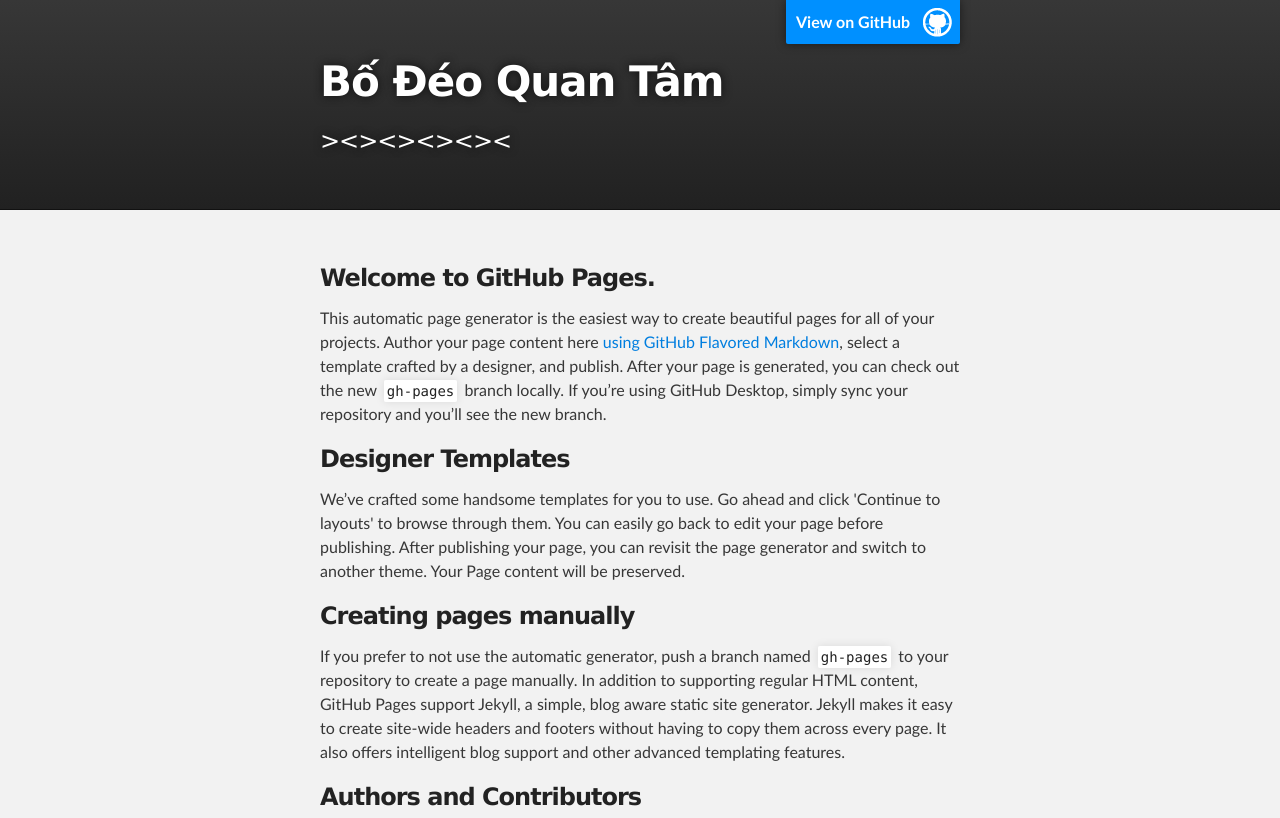
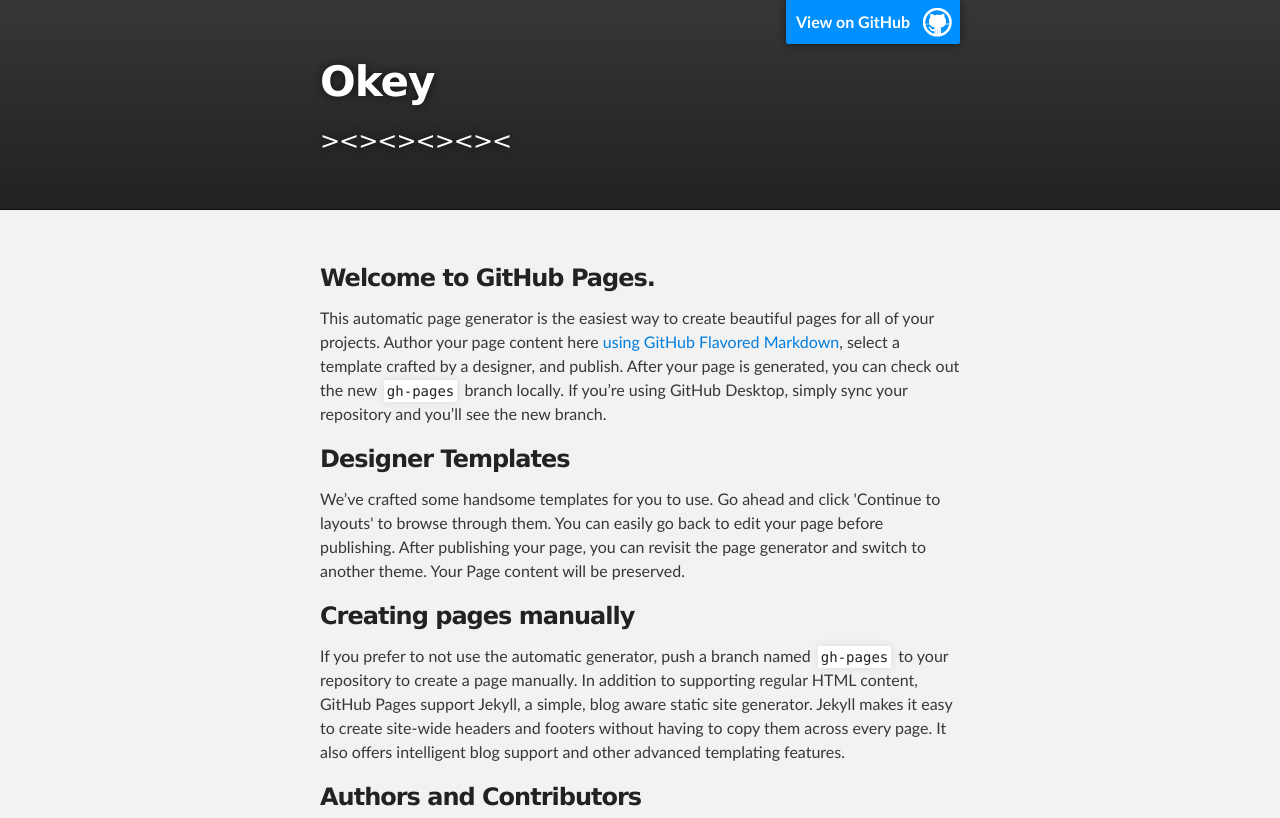
Before and after one commit to hieu20032/hieu20032.github.io, a plain HTML site: page index.html in a window 1280 px wide. Shown: the top 818 px of the page. Drawn offline with Linux system fonts and the light colour scheme.

Commit message:
Update index.html

```diff
--- a/index.html
+++ b/index.html
@@ -18,7 +18,7 @@
         <header class="inner">
           <a id="forkme_banner" href="https://github.com/hieu20032">View on GitHub</a>
 
-          <h1 id="project_title">Bố Đéo Quan Tâm</h1>
+          <h1 id="project_title">Okey</h1>
           <h2 id="project_tagline">><><><><><</h2>
 
         </header>
```
